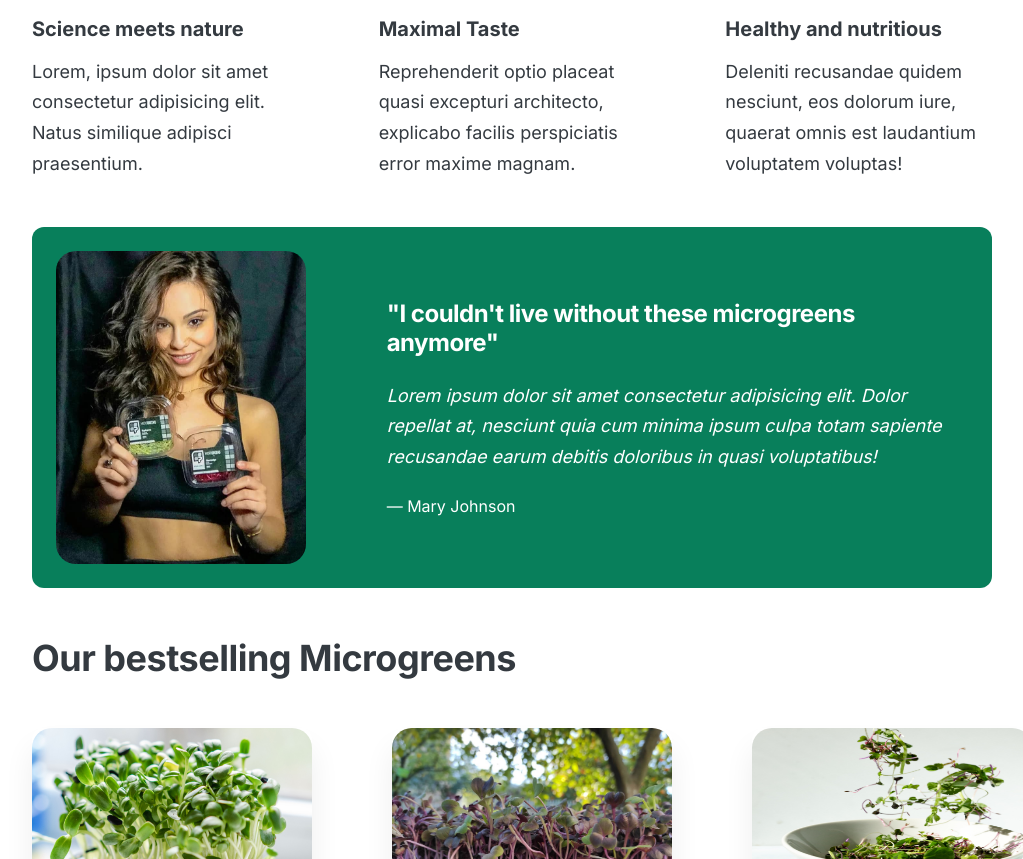
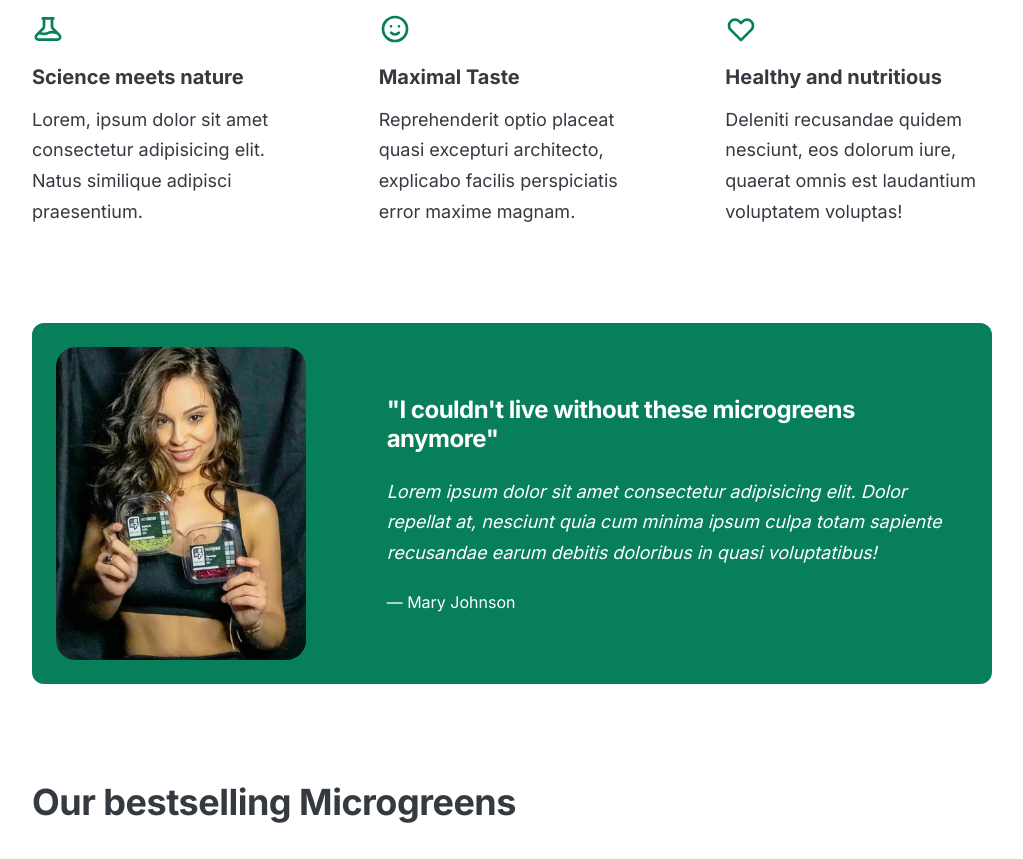
Before and after one commit to pipiskal/Learning-Html-Css, a plain HTML site: page pactice2 starter/index.html in a window 1280 px wide. Shown: the part 639-1498 px from the top of the page, without its empty margins (128-1151 px from the left). Drawn offline with Linux system fonts and the light colour scheme.

Commit message:
fixing hierarchy of the page

```diff
--- a/pactice2 starter/style.css
+++ b/pactice2 starter/style.css
@@ -31,7 +31,7 @@ body {
 }
 header,
 section {
-  margin-bottom: 48px;
+  margin-bottom: 96px;
 }
 h2 {
   margin-bottom: 48px;
```
Also changed, not shown: pactice2 starter/chair-1.jpg (deleted), pactice2 starter/chair-2.jpg (deleted), pactice2 starter/chair-3.jpg (deleted), pactice2 starter/customers.jpg (deleted), pactice2 starter/hero.jpg (deleted).
